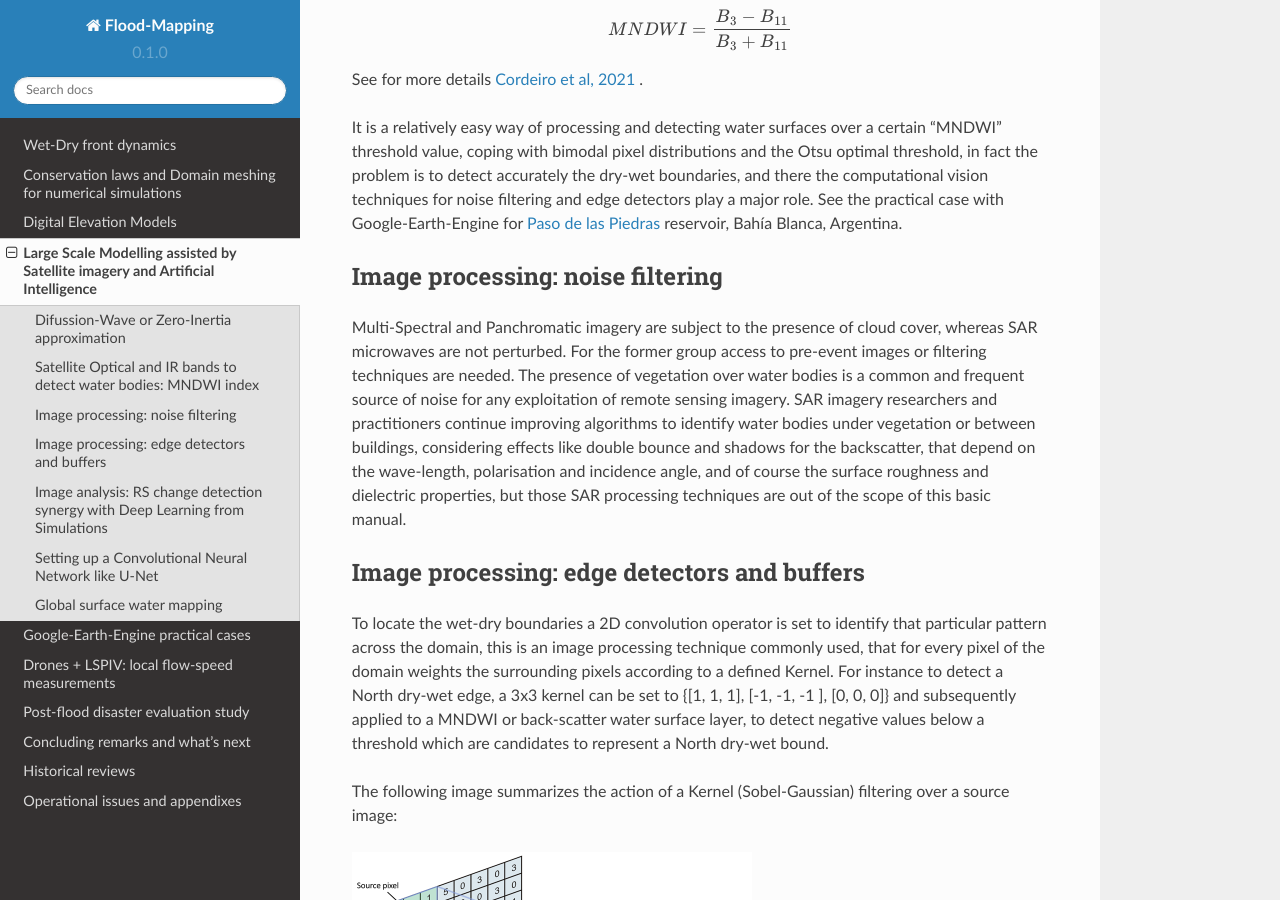
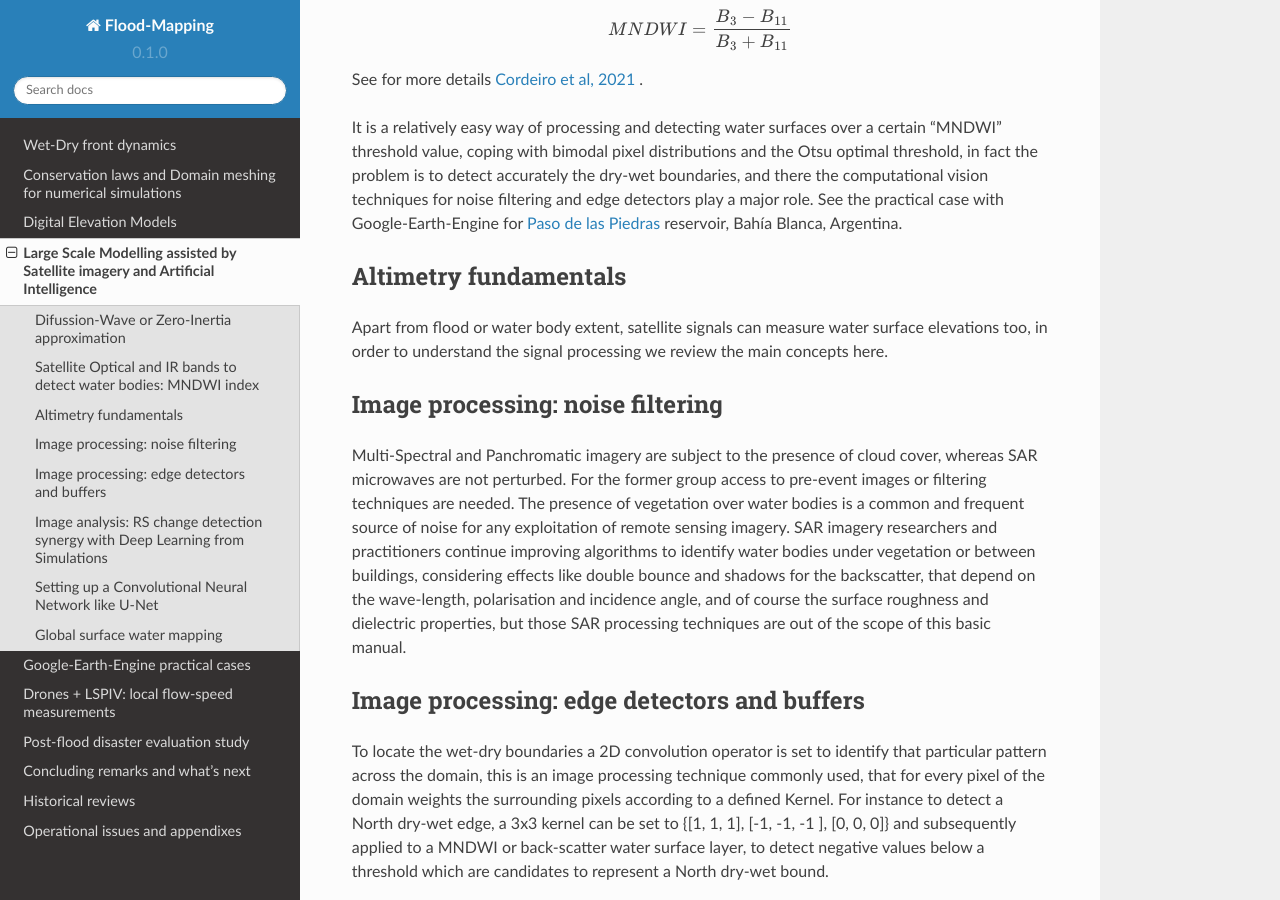
Before and after one commit to ivillamadrid/FloodMapping, a Sphinx documentation site: the page built from docs/source/lsm.rst, in a window 1280 px wide and 900 px high, scrolled down 1702 px. Built offline with Sphinx 7.4.7 and the Read the Docs theme 2.0.0, drawn with Linux system fonts in a browser that asks for light colours.

Commit message:
Update lsm.rst

```diff
--- a/docs/source/lsm.rst
+++ b/docs/source/lsm.rst
@@ -102,6 +102,10 @@ It is a relatively easy way of processing and detecting water surfaces over a ce
 
 .. _Paso de las Piedras: https://www.researchgate.net/publication/357174237_Prototipo_Google-Earth-Engine_para_el_modelado_hidrologico_del_embalse_Paso_de_Las_Piedras_Argentina
 
+Altimetry fundamentals
+----------------------
+Apart from flood or water body extent, satellite signals can measure water surface elevations too, in order to understand the signal processing we review the main concepts here.
+
 Image processing: noise filtering
 ---------------------------------
 Multi-Spectral and Panchromatic imagery are subject to the presence of cloud cover, whereas SAR microwaves are not perturbed. For the former group
```
